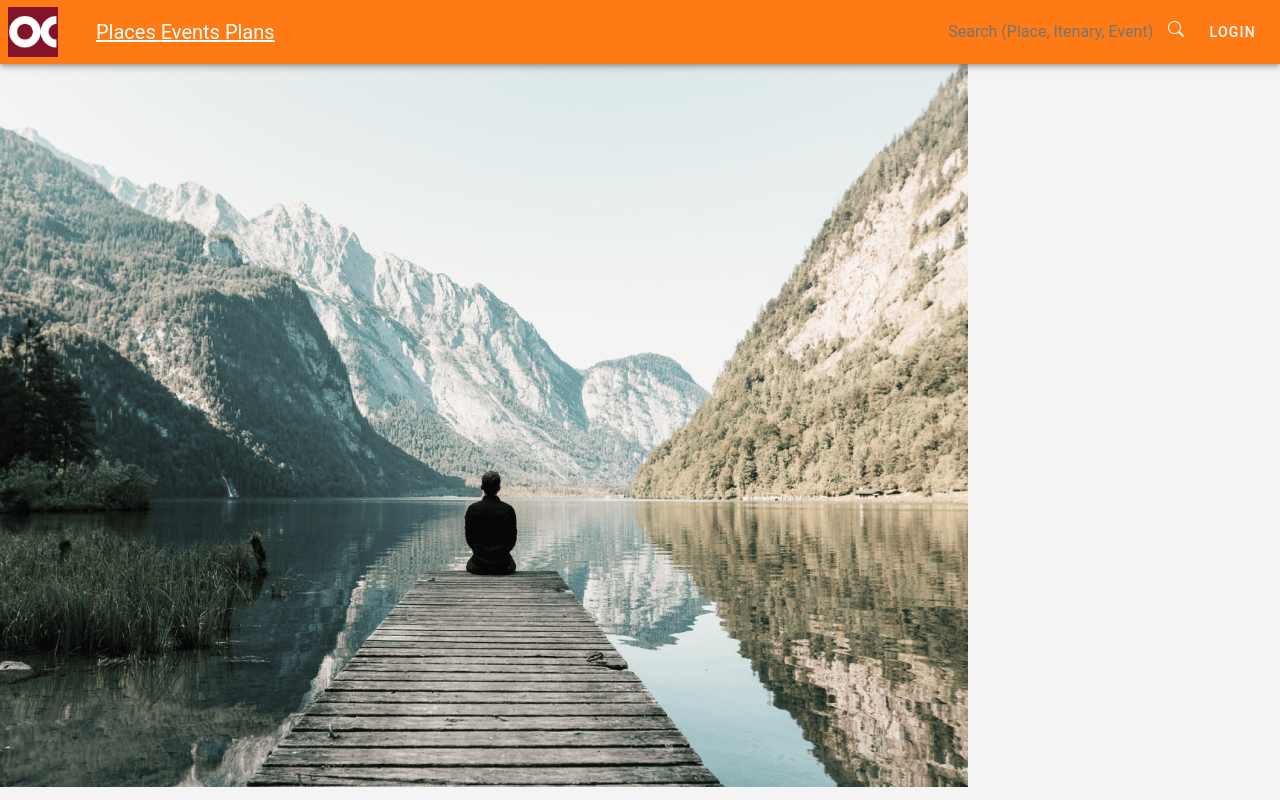
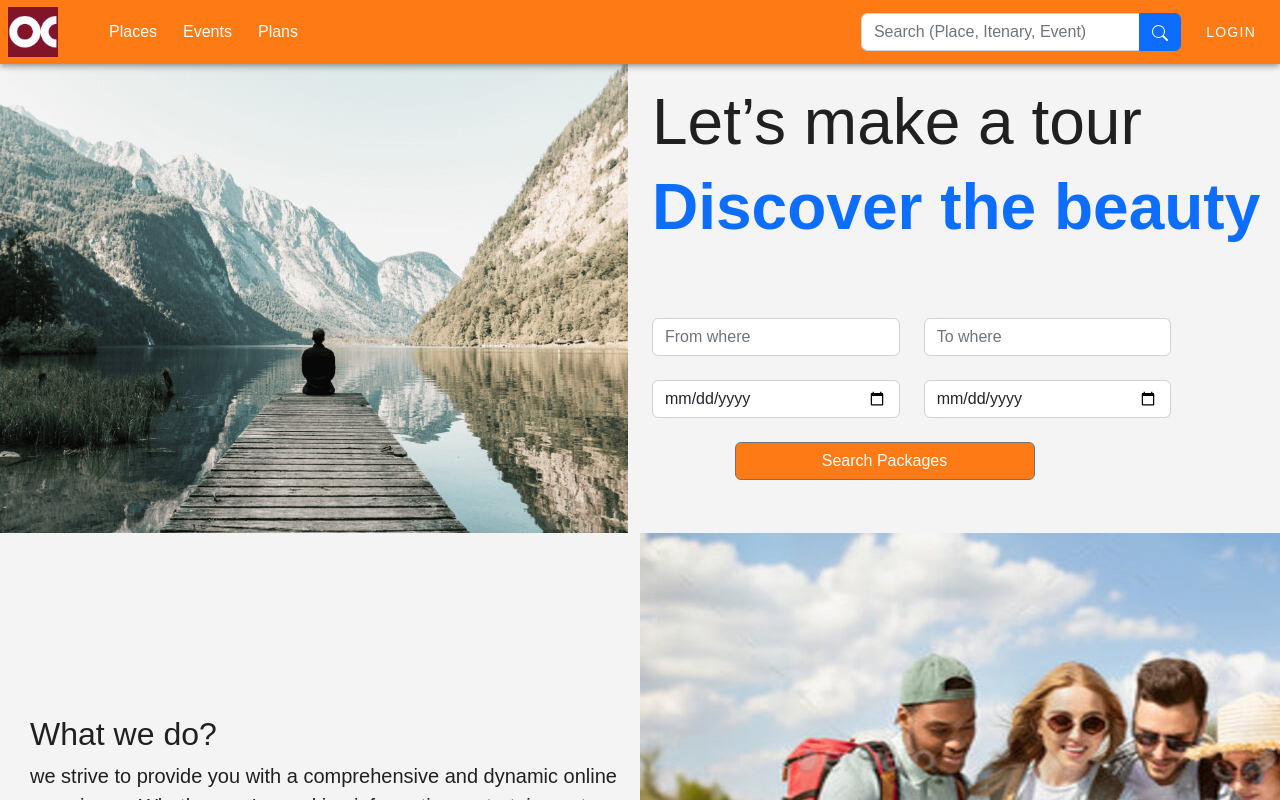
Before and after one commit to saibollina/Travel-frontend, a Vue app: page / in a window 1280 px wide. Shown: the top 800 px of the page. Built offline with nearby package versions, Linux system fonts and the light colour scheme.

Commit message:
appv.vue file changes

```diff
--- a/src/App.vue
+++ b/src/App.vue
@@ -1,5 +1,8 @@
 <script setup>
 import MenuBar from "./components/MenuBar.vue";
+import 'bootstrap/dist/css/bootstrap.css'
+import 'bootstrap/dist/js/bootstrap.js'
+// import '../public/css/theme.css'
 </script>
 
 <template>
@@ -10,3 +13,17 @@ import MenuBar from "./components/MenuBar.vue";
     </v-main>
   </v-app>
 </template>
+
+<style>
+  a {
+    text-decoration: none;
+    color: black;
+  }
+  .btn {
+    color: white;
+    background-color: '#8c43bca8';
+  }
+  body {
+        font-family: 'Montserrat', sans-serif;
+  }
+</style>
```
